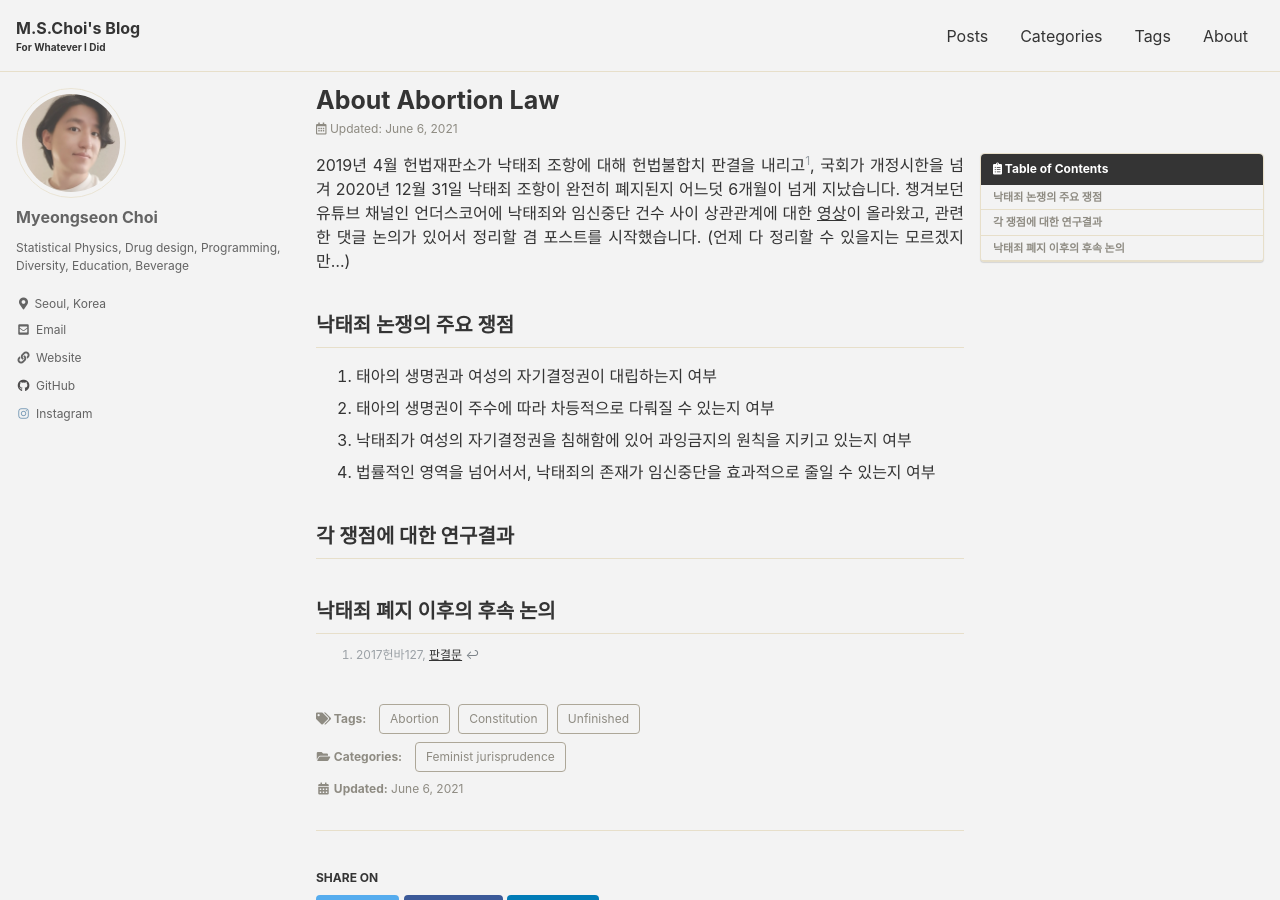
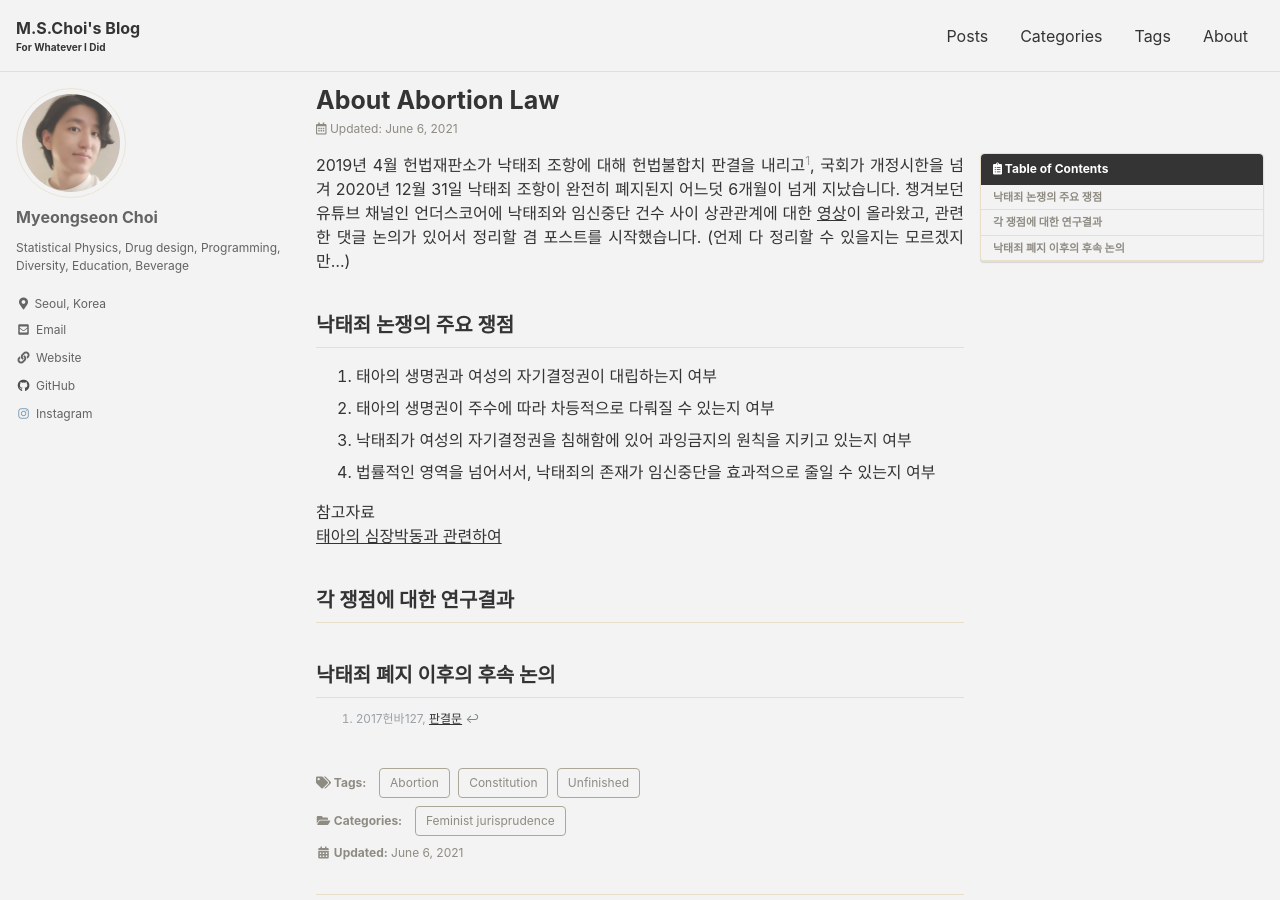
Before and after one commit to key262yek/key262yek.github.io, a Jekyll site: the page built from _posts/2021-06-14-Law_of_Abortion.md, in a window 1280 px wide and 900 px high. Built offline with Jekyll 4.4.1, drawn with Linux system fonts in a browser that asks for light colours; cached includes are drawn as plain includes; nearby versions of some CDN libraries.

Commit message:
심장박동과 관련한 링크 추가

```diff
--- a/_posts/2021-06-14-Law_of_Abortion.md
+++ b/_posts/2021-06-14-Law_of_Abortion.md
@@ -27,6 +27,9 @@ toc_sticky: true
 3. 낙태죄가 여성의 자기결정권을 침해함에 있어 과잉금지의 원칙을 지키고 있는지 여부
 4. 법률적인 영역을 넘어서서, 낙태죄의 존재가 임신중단을 효과적으로 줄일 수 있는지 여부
 
+참고자료
+[태아의 심장박동과 관련하여]("https://www.factcheck.org/2019/07/when-are-heartbeats-audible-during-pregnancy/?fbclid=IwAR0dKSy-LOfvMn73IvjS9HS1B2PnG_ACwwu0CDyYJb-lBR2UKnJbN7kOHfA")
+
 ## 각 쟁점에 대한 연구결과
 
 
```
